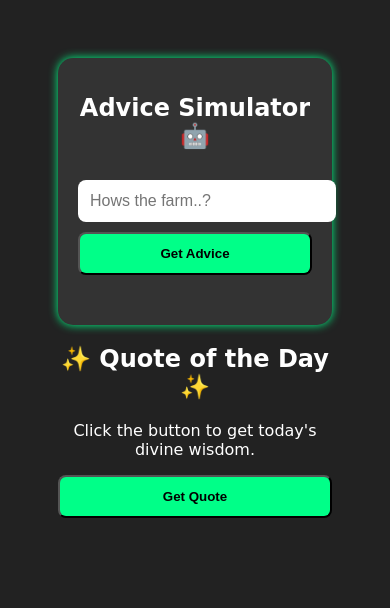
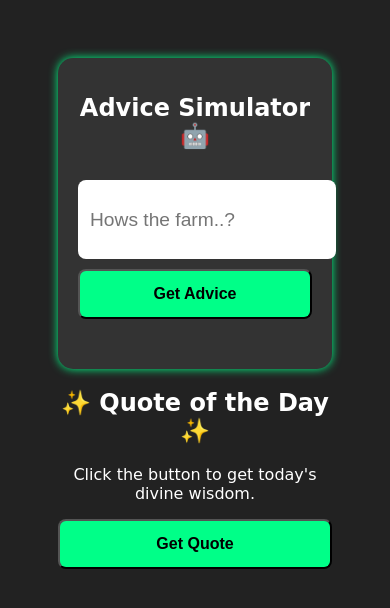
Before and after one commit to Markmcl25/AdviceSim, a Flask app: page / in a window 390 px wide. Shown: the top 608 px of the page. Run offline with Flask 3, Linux system fonts and the light colour scheme.

```diff
--- a/static/style.css
+++ b/static/style.css
@@ -68,10 +68,14 @@ select {
   input {
     width: 100%;
     margin: 10px 0;
+    font-size: 1.2rem;
+    height: 55px;
   }
 
   button {
     width: 100%;
+    font-size: 1rem;
+    padding: 14px;
   }
 
   h1 {
```
